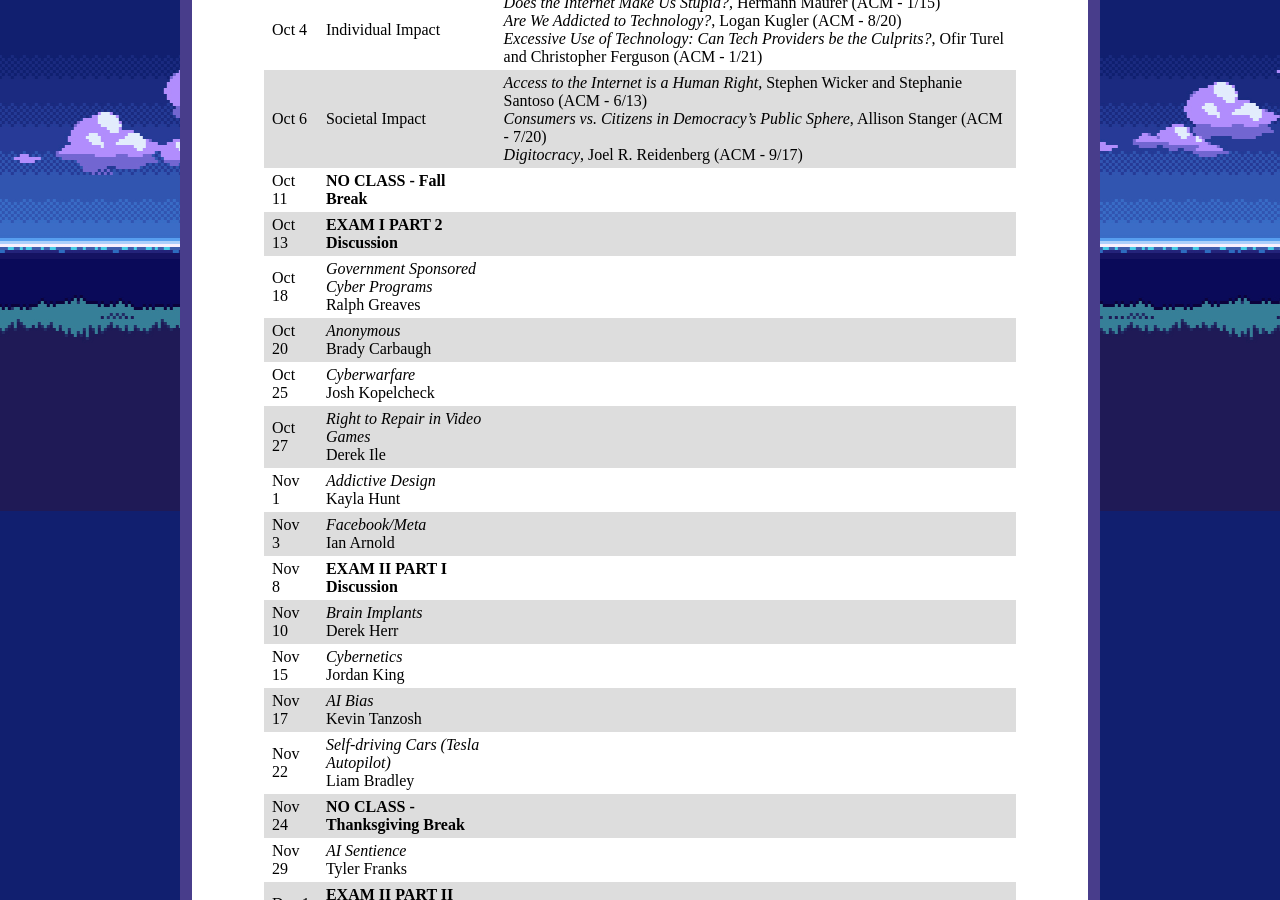
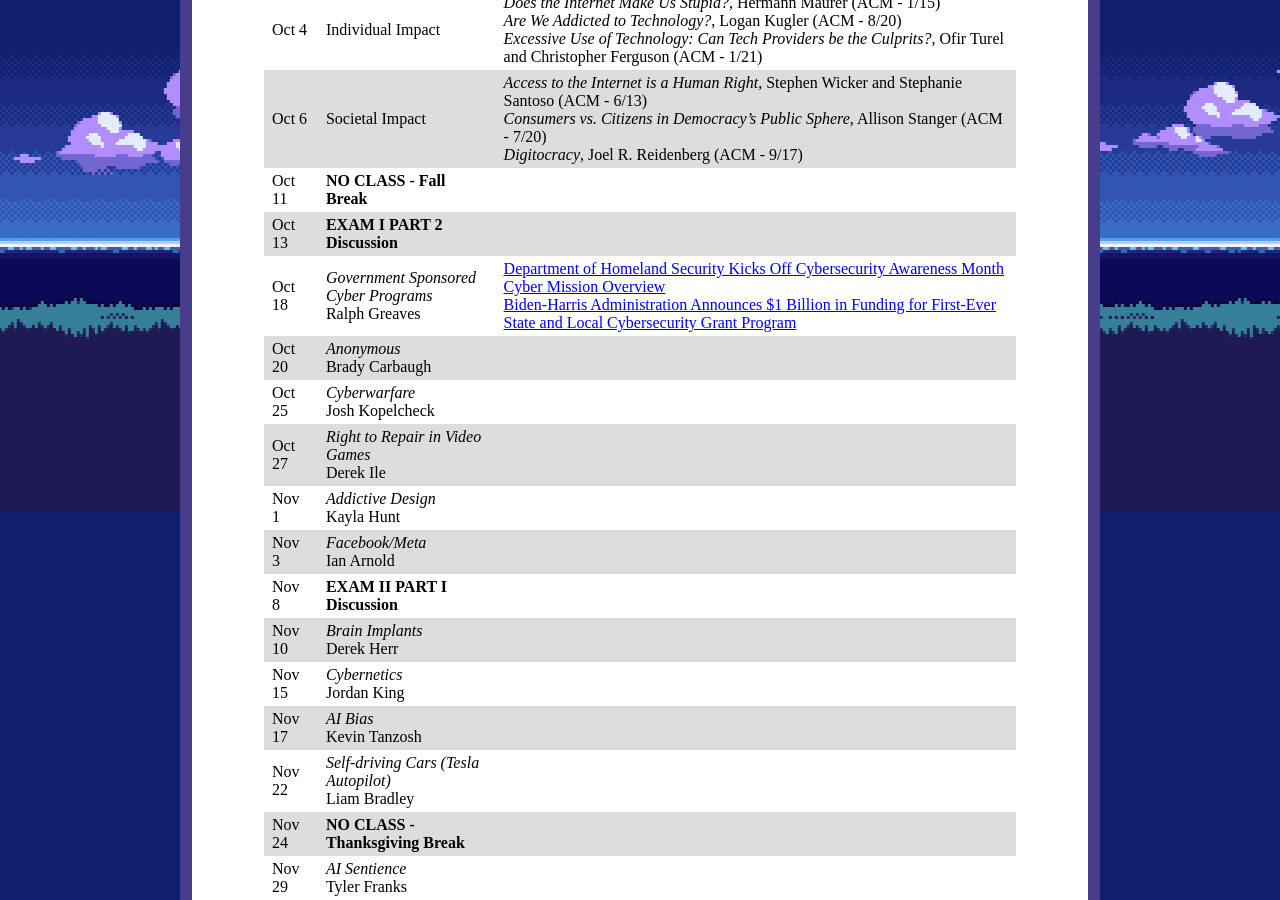
Before and after one commit to ycpcs/cs456-fall2022, a Jekyll site: the page built from schedule/index.md, in a window 1280 px wide and 900 px high, scrolled down 1289 px. Built offline with Jekyll 4.4.1, drawn with Linux system fonts in a browser that asks for light colours.

Commit message:
add Ralph’s articles
add Ralph’s articles

```diff
--- a/schedule/index.md
+++ b/schedule/index.md
@@ -30,7 +30,7 @@ All reading materials can be accessed via [Schmidt Library](http://library.ycp.e
 > Oct 6   | Societal Impact      | *Access to the Internet is a Human Right*, Stephen Wicker and Stephanie Santoso (ACM - 6/13) <br /> *Consumers vs. Citizens in Democracy's Public Sphere*, Allison Stanger (ACM - 7/20) <br /> *Digitocracy*, Joel R. Reidenberg (ACM - 9/17)|
 > Oct 11  | **NO CLASS - Fall Break** |  |
 > Oct 13  | **EXAM I PART 2 Discussion** |  |
-> Oct 18  | *Government Sponsored Cyber Programs* <br /> Ralph Greaves |  |
+> Oct 18  | *Government Sponsored Cyber Programs* <br /> Ralph Greaves | [Department of Homeland Security Kicks Off Cybersecurity Awareness Month](https://www.dhs.gov/news/2022/10/03/department-homeland-security-kicks-cybersecurity-awareness-month) <br /> [Cyber Mission Overview](https://www.dhs.gov/news/2022/10/03/cyber-mission-overview) <br /> [Biden-Harris Administration Announces $1 Billion in Funding for First-Ever State and Local Cybersecurity Grant Program](https://www.dhs.gov/news/2022/09/16/biden-harris-administration-announces-1-billion-funding-first-ever-state-and-local) |
 > Oct 20  | *Anonymous* <br /> Brady Carbaugh |  |
 > Oct 25  | *Cyberwarfare* <br /> Josh Kopelcheck |  |
 > Oct 27  | *Right to Repair in Video Games* <br /> Derek Ile |  |
```
